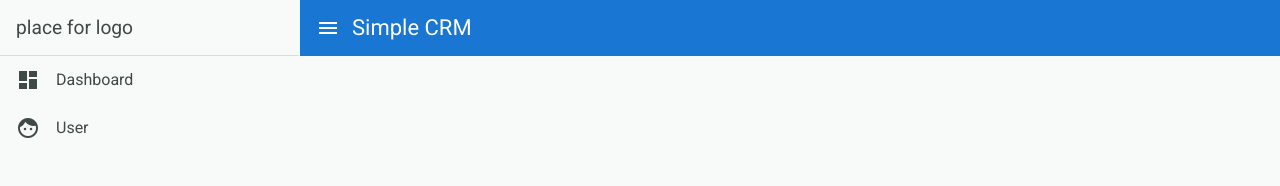
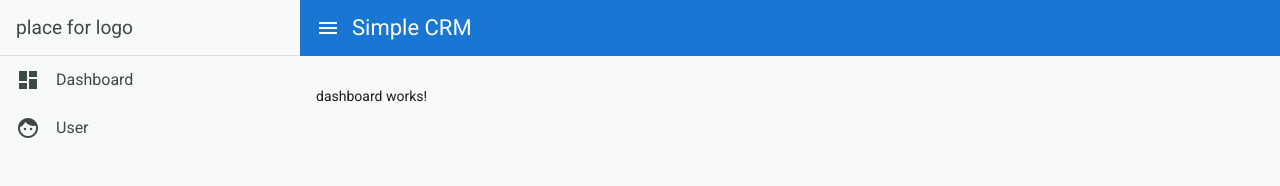
Before and after one commit to adminhype/angular_simple_crm_app, an Angular app: page /dashboard in a window 1280 px wide. Before the commit this address led to /. Shown: the top 186 px of the page. Built offline with nearby package versions, Linux system fonts and the light colour scheme.

Commit message:
feat: routing between dashboard and user

```diff
--- a/src/app/app.html
+++ b/src/app/app.html
@@ -4,8 +4,8 @@
       place for logo
     </div>
     <ul class="menu-items">
-      <li><mat-icon>dashboard</mat-icon>Dashboard</li>
-      <li><mat-icon>face</mat-icon>User</li>
+      <li routerLink="/dashboard"><mat-icon>dashboard</mat-icon>Dashboard</li>
+      <li routerLink="/user"><mat-icon>face</mat-icon>User</li>
     </ul>
   </mat-drawer>
 
@@ -16,6 +16,10 @@
           <span>Simple CRM</span>
       </mat-toolbar-row>
     </mat-toolbar>
+
+      <div class="router-container">
+      <router-outlet></router-outlet>
+      </div>
   </div>
 
 </mat-drawer-container>
--- a/src/app/app.routes.ts
+++ b/src/app/app.routes.ts
@@ -1,3 +1,9 @@
 import { Routes } from '@angular/router';
+import { Dashboard } from './dashboard/dashboard';
+import { User } from './user/user';
 
-export const routes: Routes = [];
+export const routes: Routes = [
+    { path: '', redirectTo: 'dashboard', pathMatch: 'full' },
+    { path: 'dashboard', component: Dashboard },
+    { path: 'user', component: User },
+];
--- a/src/app/app.scss
+++ b/src/app/app.scss
@@ -58,7 +58,8 @@
             cursor: pointer;
         }
     }
+}
 
-
-
+.router-container {
+    padding: 1rem;
 }
--- a/src/app/app.ts
+++ b/src/app/app.ts
@@ -1,12 +1,12 @@
 import { Component, signal } from '@angular/core';
-import { RouterOutlet } from '@angular/router';
+import { RouterOutlet, RouterLinkWithHref } from '@angular/router';
 import {MatToolbarModule} from '@angular/material/toolbar';
 import {MatSidenavModule} from '@angular/material/sidenav';
 import {MatIconModule} from '@angular/material/icon';
 
 @Component({
   selector: 'app-root',
-  imports: [MatToolbarModule, MatSidenavModule, MatIconModule],
+  imports: [MatToolbarModule, MatSidenavModule, MatIconModule, RouterOutlet, RouterLinkWithHref],
   templateUrl: './app.html',
   styleUrl: './app.scss'
 })
--- /dev/null
+++ b/src/app/dashboard/dashboard.html
@@ -0,0 +1 @@
+<p>dashboard works!</p>
--- /dev/null
+++ b/src/app/dashboard/dashboard.ts
@@ -0,0 +1,11 @@
+import { Component } from '@angular/core';
+
+@Component({
+  selector: 'app-dashboard',
+  imports: [],
+  templateUrl: './dashboard.html',
+  styleUrl: './dashboard.scss',
+})
+export class Dashboard {
+
+}
--- /dev/null
+++ b/src/app/user/user.html
@@ -0,0 +1 @@
+<p>user works!</p>
--- /dev/null
+++ b/src/app/user/user.ts
@@ -0,0 +1,11 @@
+import { Component } from '@angular/core';
+
+@Component({
+  selector: 'app-user',
+  imports: [],
+  templateUrl: './user.html',
+  styleUrl: './user.scss',
+})
+export class User {
+
+}
```
Also changed, not shown: src/app/dashboard/dashboard.scss (added), src/app/user/user.scss (added), 2 other files (tests, documents, lock files or other folders).
